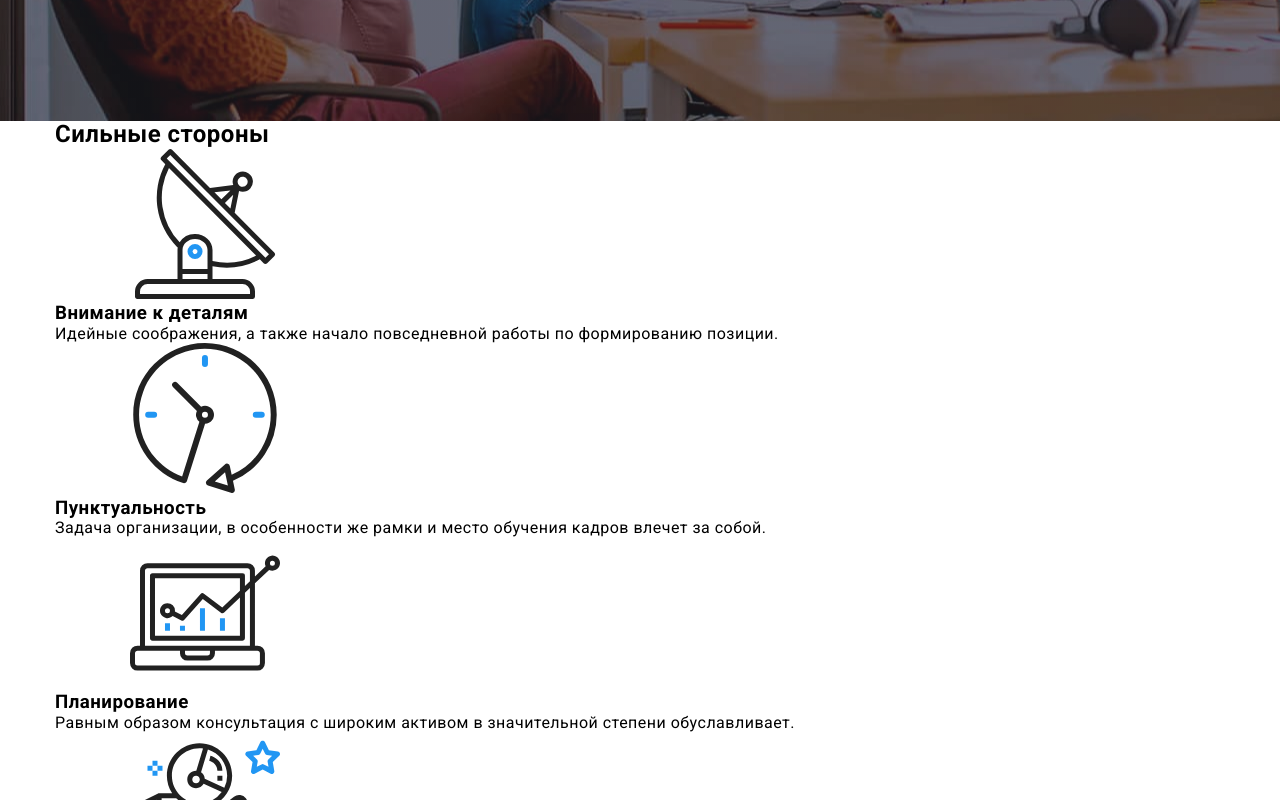
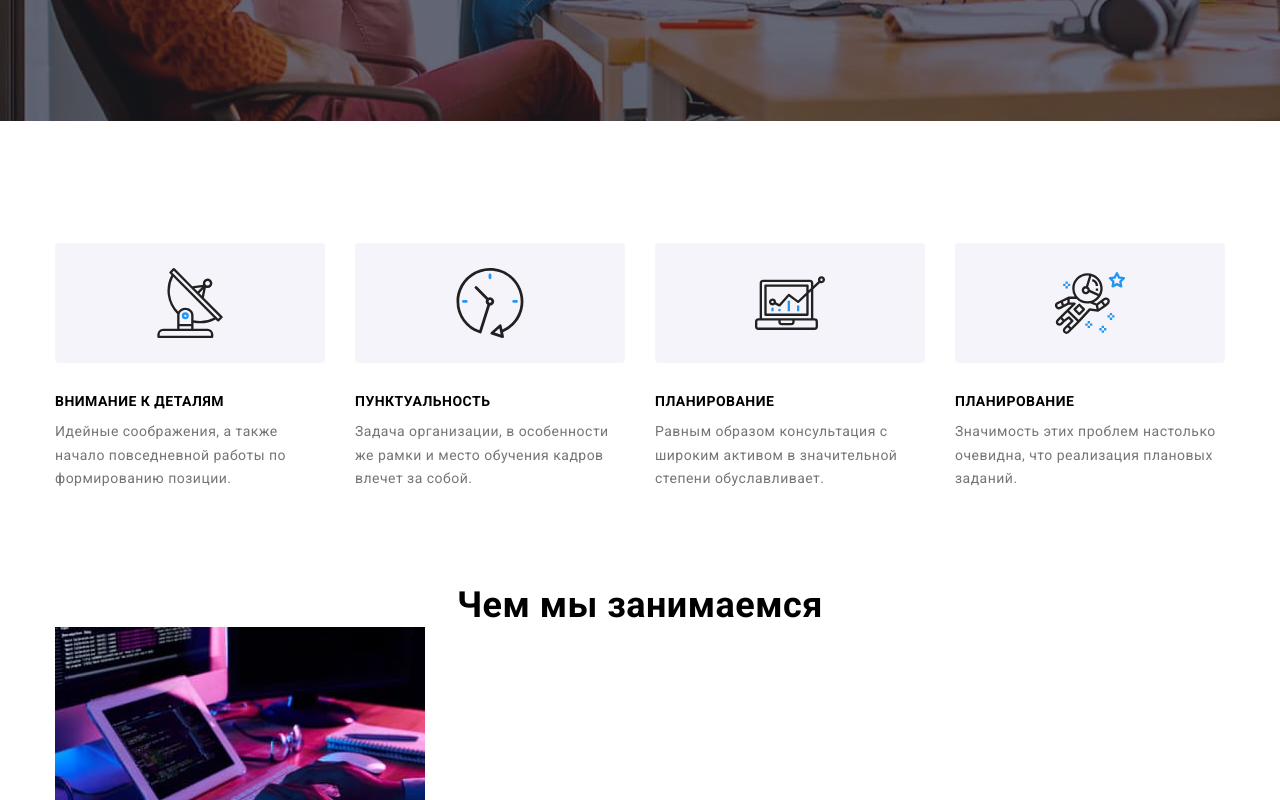
Before and after one commit to nikolas-poberezhniy/goit-markup-hw-07, a plain HTML site: page index.html in a window 1280 px wide. Shown: the part 560-1360 px from the top of the page. Drawn offline with nearby package versions, Linux system fonts and the light colour scheme.

Commit message:
rewrite advantages by sass, bem

```diff
--- a/index.html
+++ b/index.html
@@ -61,7 +61,7 @@
                     <button class="button" type="button" data-modal-open>Заказать услугу</button>
                 </div>
             </div>
-            <div class="modal__overlay is-hidden" data-modal>
+            <div class="is-hidden modal__overlay " data-modal>
                 <div class="modal__form">
                     <button class="icon__close" data-modal-close>
                         <svg>
@@ -112,49 +112,53 @@
 
         </section>
 
-        <section class="section adv">
-            <div class="container  ">
-                <h2 class="adv-title">Сильные стороны</h2> <!-- Убрать в CSS -->
-                <ul class="list adv-set">
-                    <li>
-                        <div class="adv-icon">
+        <section class="advantages section">
+            <div class="container">
+                <h2 class="is-hidden">Сильные стороны</h2> <!-- Убрать в CSS -->
+                <ul class="advantages__set">
+                    <li class="advantages__item">
+                        <div class=" advantages__icon">
                             <svg>
                                 <use href="./images/symbol-defs-clean.svg#icon-antenna"></use>
                             </svg>
                         </div>
-                        <h3 class="adv-section-title">Внимание к деталям</h3>
-                        <p class="adv-content">Идейные соображения, а также начало повседневной работы по формированию
+                        <h3 class="advantages__section-title">Внимание к деталям</h3>
+                        <p class="advantages__content">Идейные соображения, а также начало повседневной работы по
+                            формированию
                             позиции.</p>
                     </li>
-                    <li>
-                        <div class="adv-icon">
+                    <li class="advantages__item">
+                        <div class=" advantages__icon">
                             <svg>
                                 <use href="./images/symbol-defs-clean.svg#icon-clock"></use>
                             </svg>
                         </div>
-                        <h3 class="adv-section-title">Пунктуальность</h3>
-                        <p class="adv-content">Задача организации, в особенности же рамки и место обучения кадров влечет
+                        <h3 class="advantages__section-title">Пунктуальность</h3>
+                        <p class="advantages__content">Задача организации, в особенности же рамки и место обучения
+                            кадров влечет
                             за
                             собой.</p>
                     </li>
-                    <li>
-                        <div class="adv-icon">
+                    <li class="advantages__item">
+                        <div class="advantages__icon">
                             <svg>
                                 <use href="./images/symbol-defs-clean.svg#icon-diagram"></use>
                             </svg>
                         </div>
-                        <h3 class="adv-section-title">Планирование</h3>
-                        <p class="adv-content">Равным образом консультация с широким активом в значительной степени
+                        <h3 class="advantages__section-title">Планирование</h3>
+                        <p class="advantages__content">Равным образом консультация с широким активом в значительной
+                            степени
                             обуславливает.</p>
                     </li>
-                    <li>
-                        <div class="adv-icon">
+                    <li class="advantages__item">
+                        <div class=" advantages__icon">
                             <svg>
                                 <use href="./images/symbol-defs-clean.svg#icon-astronaut"></use>
                             </svg>
                         </div>
-                        <h3 class="adv-section-title">Планирование</h3>
-                        <p class="adv-content">Значимость этих проблем настолько очевидна, что реализация плановых
+                        <h3 class="advantages__section-title">Планирование</h3>
+                        <p class="advantages__content">Значимость этих проблем настолько очевидна, что реализация
+                            плановых
                             заданий.
                         </p>
                     </li>
--- /dev/null
+++ b/sass/components/_advantages.scss
@@ -0,0 +1,44 @@
+.advantages__section-title {
+    font-size: 14px;
+    font-weight: bold;
+    line-height: 1.2;
+    text-transform: uppercase;
+    margin-bottom: 10px;
+}
+
+.advantages__content {
+    font-size: 14px;
+    line-height: 1.7;
+
+    color: $secondary-text-color;
+}
+
+.advantages__set {
+    display: flex;
+}
+
+.advantages__item {
+    width: 100%;
+    &:not(:last-child) {
+    margin-right: 30px;
+}
+}
+
+.advantages.section {
+    padding-bottom: 0px;
+}
+
+.advantages__icon {
+    display: flex;
+    background-color: #F5F4FA;
+    height: 120px;
+    justify-content: center;
+    align-items: center;
+    margin-bottom: 30px;
+    border-radius: 4px;
+
+    svg {
+    height: 70px;
+    width: 70px;
+}
+}
--- a/sass/components/_hero.scss
+++ b/sass/components/_hero.scss
@@ -44,14 +44,6 @@
     z-index: 30;
 }
 
-.is-hidden.modal__overlay {
-    visibility: hidden;
-    opacity: 0;
-    pointer-events: none;
-    transition: opacity 500ms cubic-bezier(0.4, 0, 0.2, 1), visibility 500ms cubic-bezier(0.4, 0, 0.2, 1);
-    ;
-}
-
 .modal__form {
     padding: 40px;
     position: relative;
@@ -93,8 +85,6 @@
     }
 }
 
-
-
 .modal__input {
     margin-top: 4px;
     border: 1px solid rgba(33, 33, 33, 0.2);
@@ -111,8 +101,12 @@
         outline: none;
         border: 1px solid $accent-color;
     }
+
+    &:hover+.modal__icon,
+    &:focus+.modal__icon{
+        color: $accent-color;
+    }
 }
-
 
 .modal__comment {
     @extend .modal__input;
--- a/sass/main.scss
+++ b/sass/main.scss
@@ -1,5 +1,6 @@
 @import 'utils/vars/colors';
 @import 'utils/common';
-//-----------------фыФЫДВЬФЫДВЬФЖДВЬФДЖВЛФЬЫВДь
 @import 'components/header';
-@import 'components/hero'
+@import 'components/hero';
+@import 'components/advantages';
+@import 'components/activity'
--- a/sass/utils/_common.scss
+++ b/sass/utils/_common.scss
@@ -44,6 +44,11 @@ a{
     text-align: center;
 }
 
+.section {
+    padding-top: 94px;
+    padding-bottom: 94px;
+}
+
 .container {
     width: 1200px;
     padding-left: 15px;
@@ -51,6 +56,13 @@ a{
     /* outline: 1px solid red; */
     margin-left: auto;
     margin-right: auto;
+}
+
+.is-hidden{
+    visibility: hidden !important;
+    opacity: 0 !important;
+    pointer-events: none !important;
+    transition: opacity 500ms cubic-bezier(0.4, 0, 0.2, 1), visibility 500ms cubic-bezier(0.4, 0, 0.2, 1);
 }
 
 .button {
```
Also changed, not shown: css/main.css, css/main.min.css, sass/components/_activity.scss (added), 2 other files.
